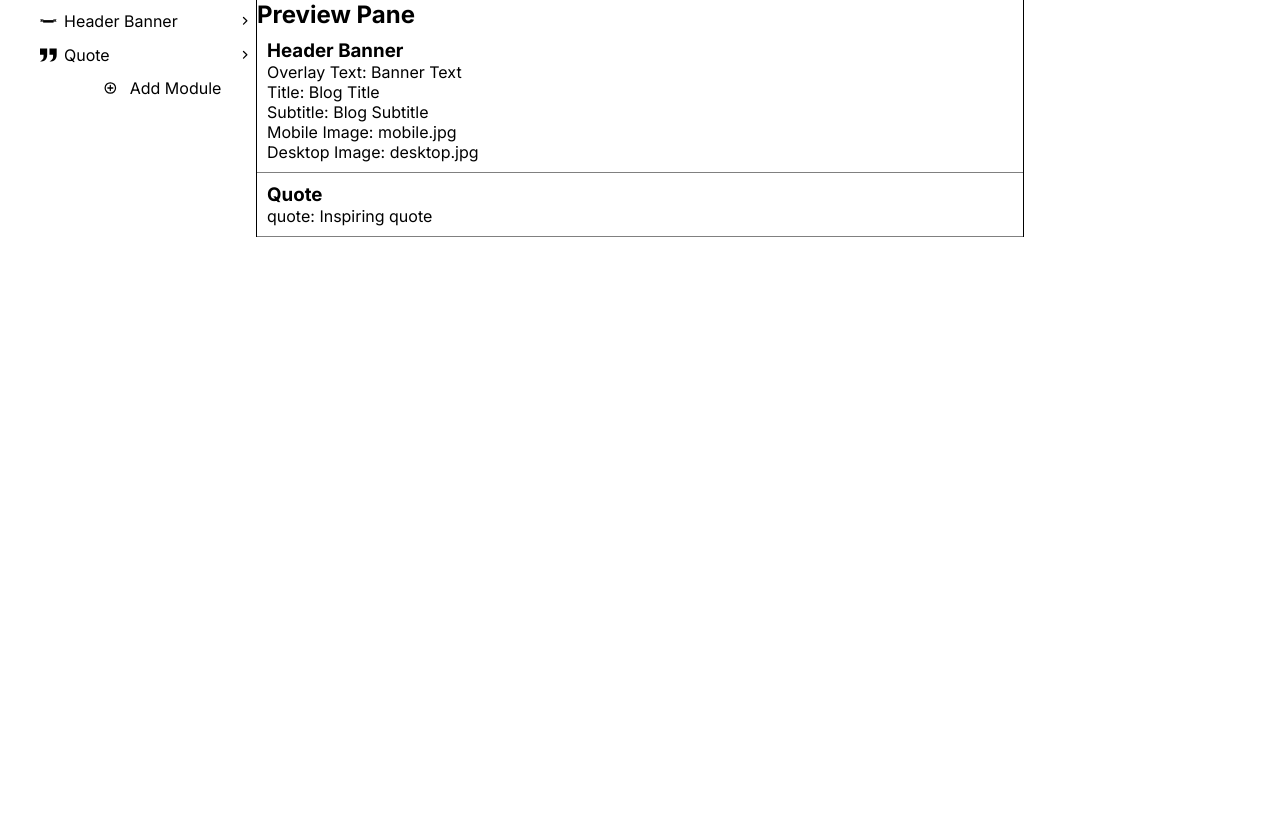
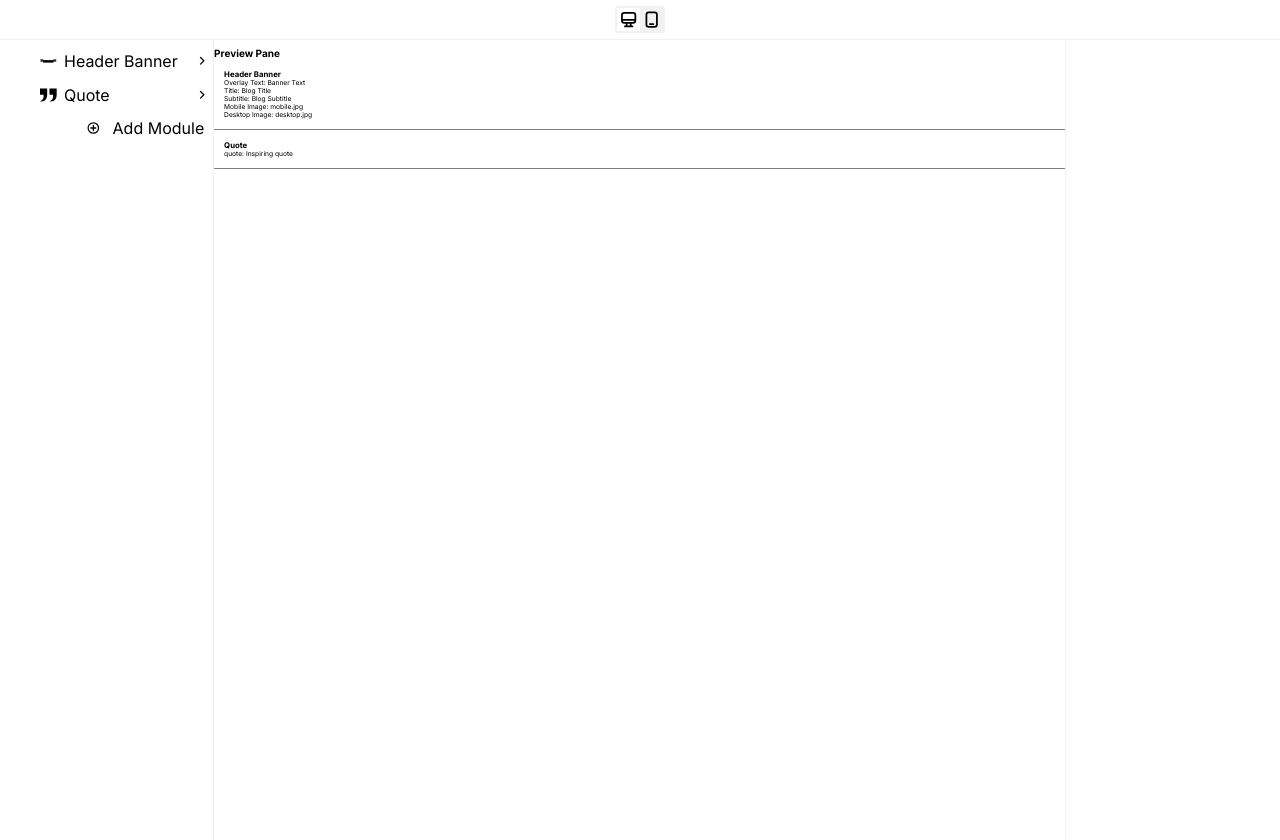
Before and after one commit to martinclason123/wol-blog-cms-2.0, a Next.js app in the folder wol-blog-cms-2.0/: page / in a window 1280 px wide. Before the commit the page ends 800 px from the top, so only its background shows below. Built offline with nearby package versions, Linux system fonts and the light colour scheme.

Commit message:
Added view toggle feature

```diff
--- a/wol-blog-cms-2.0/src/components/CMSLayout.tsx
+++ b/wol-blog-cms-2.0/src/components/CMSLayout.tsx
@@ -1,13 +1,17 @@
 // In src/components/CMSLayout.tsx
 import React from "react";
 import { PreviewPane, EditorPane, SelectorPane } from "./panes";
+import HeaderComponent from "./HeaderComponent";
 
 const CMSLayout = () => {
   return (
-    <div className="cms-layout">
-      <SelectorPane />
-      <PreviewPane />
-      <EditorPane />
+    <div>
+      <HeaderComponent />
+      <div className="cms-layout">
+        <SelectorPane />
+        <PreviewPane />
+        <EditorPane />
+      </div>
     </div>
   );
 };
--- a/wol-blog-cms-2.0/src/components/HeaderComponent.tsx
+++ b/wol-blog-cms-2.0/src/components/HeaderComponent.tsx
@@ -0,0 +1,36 @@
+// HeaderComponent.tsx
+"use client";
+import React, { useContext } from "react";
+import {
+  HeaderComponentContainer,
+  HeaderComponentButtons,
+} from "../styles/HeaderComponentStyles";
+import { DesktopIcon, MobileIcon } from "@/svgs";
+import { ModulesContext } from "@/context/ModulesContext";
+
+const HeaderComponent = () => {
+  const { viewMode, toggleViewMode } = useContext(ModulesContext);
+
+  const handleViewModeChange = (mode) => {
+    if (viewMode !== mode) {
+      toggleViewMode();
+    }
+  };
+
+  return (
+    <HeaderComponentContainer>
+      <HeaderComponentButtons>
+        <DesktopIcon
+          onClick={() => handleViewModeChange("desktop")}
+          isActive={viewMode === "desktop"}
+        />
+        <MobileIcon
+          onClick={() => handleViewModeChange("mobile")}
+          isActive={viewMode === "mobile"}
+        />
+      </HeaderComponentButtons>
+    </HeaderComponentContainer>
+  );
+};
+
+export default HeaderComponent;
--- a/wol-blog-cms-2.0/src/components/panes/PreviewPane.tsx
+++ b/wol-blog-cms-2.0/src/components/panes/PreviewPane.tsx
@@ -1,12 +1,16 @@
 "use client";
 import React, { useContext } from "react";
 import { ModulesContext } from "@/context/ModulesContext";
-
+import {
+  PreviewPaneContainer,
+  PreviewModulesWrapper,
+} from "@/styles/PreviewPaneStyles";
 const PreviewPane = () => {
-  const { modules } = useContext(ModulesContext);
+  const { modules, viewMode } = useContext(ModulesContext);
 
   return (
-    <div className="preview-pane">
+    <PreviewPaneContainer>
+      <PreviewModulesWrapper viewMode={viewMode}>
         <h2>Preview Pane</h2>
         {modules.map((module, index) => (
           <div
@@ -21,7 +25,8 @@ const PreviewPane = () => {
             ))}
           </div>
         ))}
-    </div>
+      </PreviewModulesWrapper>
+    </PreviewPaneContainer>
   );
 };
 
--- a/wol-blog-cms-2.0/src/context/ModulesContext.tsx
+++ b/wol-blog-cms-2.0/src/context/ModulesContext.tsx
@@ -2,6 +2,8 @@
 import React, { createContext, useState, ReactNode } from "react";
 import { Module } from "../types/moduleTypes";
 import { createHeaderBannerModule, createQuoteModule } from "../factories";
+
+type ViewMode = "mobile" | "desktop";
 
 // Define the type for the context state
 type ModulesContextState = {
@@ -11,6 +13,8 @@ type ModulesContextState = {
   moveModule: (moduleId: number, direction: "up" | "down") => void;
   selectedModuleId: number | null;
   selectedElementKey: string | null;
+  viewMode: ViewMode;
+  toggleViewMode: () => void;
   setSelectedModuleAndElement: (
     moduleId: number | null,
     elementKey: string | null
@@ -36,6 +40,8 @@ const ModulesContext = createContext<ModulesContextState>({
   selectedElementKey: null,
   setSelectedModuleAndElement: () => {},
   updateModuleElement: () => {},
+  viewMode: "desktop",
+  toggleViewMode: () => {},
 });
 
 const ModulesProvider: React.FC<ModulesProviderProps> = ({ children }) => {
@@ -65,6 +71,12 @@ const ModulesProvider: React.FC<ModulesProviderProps> = ({ children }) => {
     newModules.splice(newIndex, 0, removedModule);
 
     setModules(newModules);
+  };
+
+  const [viewMode, setViewMode] = useState<ViewMode>("desktop");
+
+  const toggleViewMode = () => {
+    setViewMode((prevMode) => (prevMode === "desktop" ? "mobile" : "desktop"));
   };
 
   const setSelectedModuleAndElement = (
@@ -103,6 +115,8 @@ const ModulesProvider: React.FC<ModulesProviderProps> = ({ children }) => {
     selectedElementKey,
     setSelectedModuleAndElement,
     updateModuleElement,
+    viewMode,
+    toggleViewMode,
   };
 
   return (
--- /dev/null
+++ b/wol-blog-cms-2.0/src/styles/HeaderComponentStyles.js
@@ -0,0 +1,19 @@
+import styled from "styled-components";
+import { Container } from "./commonStyles";
+
+export const HeaderComponentContainer = styled(Container)`
+  display: flex;
+  justify-content: center;
+  align-items: center;
+  height: 6em;
+  border-bottom: 1px solid #f1f1f1;
+`;
+
+export const HeaderComponentButtons = styled.div`
+  background-color: #f1f1f1;
+  border-radius: 0.5em;
+  padding: 0.25em;
+  display: flex;
+  justify-content: center;
+  align-items: center;
+`;
--- /dev/null
+++ b/wol-blog-cms-2.0/src/styles/PreviewPaneStyles.js
@@ -0,0 +1,16 @@
+import styled from "styled-components";
+import { Container } from "./commonStyles";
+
+export const PreviewPaneContainer = styled(Container)`
+  width: 80%;
+  border-left: 1px solid #f1f1f1;
+  border-right: 1px solid #f1f1f1;
+  min-height: 100vh;
+  overflow-y: scroll;
+  padding-top: 1em;
+`;
+
+export const PreviewModulesWrapper = styled.div`
+  margin: 0 auto;
+  width: ${(props) => (props.viewMode === "desktop" ? "100%" : "641px")};
+`;
--- a/wol-blog-cms-2.0/src/styles/editorPaneStyles.js
+++ b/wol-blog-cms-2.0/src/styles/editorPaneStyles.js
@@ -23,4 +23,4 @@ export const EditorElementLabel = styled.label`
 
 export const EditorElementInput = styled.input`
   font-size: 2.4em;
-`;
+`
--- /dev/null
+++ b/wol-blog-cms-2.0/src/svgs/DesktopIcon.js
@@ -0,0 +1,24 @@
+import styled from "styled-components";
+const Svg = styled.svg`
+  background-color: ${(props) => (props.isActive ? "#ffffff" : "transparent")};
+  cursor: pointer;
+  width: 3.5em;
+  flex-shrink: 0;
+`;
+const DesktopIcon = ({ isActive, onClick }) => {
+  return (
+    <Svg
+      isActive={isActive}
+      onClick={onClick}
+      xmlns="http://www.w3.org/2000/svg"
+      viewBox="0 0 20 20"
+    >
+      <path
+        fill-rule="evenodd"
+        d="M3.5 6.25a2.75 2.75 0 0 1 2.75-2.75h7.5a2.75 2.75 0 0 1 2.75 2.75v4.5a2.75 2.75 0 0 1-2.75 2.75h-1.25v1.5h.75a.75.75 0 0 1 0 1.5h-6.5a.75.75 0 0 1 0-1.5h.75v-1.5h-1.25a2.75 2.75 0 0 1-2.75-2.75v-4.5Zm5.5 7.25h2v1.5h-2v-1.5Zm-2.75-8.5c-.69 0-1.25.56-1.25 1.25v3.25h10v-3.25c0-.69-.56-1.25-1.25-1.25h-7.5Zm8.725 6c-.116.57-.62 1-1.225 1h-7.5a1.25 1.25 0 0 1-1.225-1h9.95Z"
+      />
+    </Svg>
+  );
+};
+
+export default DesktopIcon;
--- /dev/null
+++ b/wol-blog-cms-2.0/src/svgs/MobileIcon.js
@@ -0,0 +1,25 @@
+import styled from "styled-components";
+const Svg = styled.svg`
+  background-color: ${(props) => (props.isActive ? "#ffffff" : "transparent")};
+  cursor: pointer;
+  width: 3.5em;
+  flex-shrink: 0;
+`;
+const MobileIcon = ({ isActive, onClick }) => {
+  return (
+    <Svg
+      isActive={isActive}
+      onClick={onClick}
+      xmlns="http://www.w3.org/2000/svg"
+      viewBox="0 0 20 20"
+    >
+      <path d="M8.5 13a.75.75 0 0 0 0 1.5h3a.75.75 0 0 0 0-1.5h-3Z" />
+      <path
+        fill-rule="evenodd"
+        d="M7.5 3a2.75 2.75 0 0 0-2.75 2.75v8.5a2.75 2.75 0 0 0 2.75 2.75h5a2.75 2.75 0 0 0 2.75-2.75v-8.5a2.75 2.75 0 0 0-2.75-2.75h-5Zm-1.25 2.75c0-.69.56-1.25 1.25-1.25h5c.69 0 1.25.56 1.25 1.25v8.5c0 .69-.56 1.25-1.25 1.25h-5c-.69 0-1.25-.56-1.25-1.25v-8.5Z"
+      />
+    </Svg>
+  );
+};
+
+export default MobileIcon;
--- a/wol-blog-cms-2.0/src/svgs/index.js
+++ b/wol-blog-cms-2.0/src/svgs/index.js
@@ -6,3 +6,5 @@ export { default as Trash } from "./Trash.js";
 export { default as Plus } from "./Plus.js";
 export { default as Quote } from "./Quote.js";
 export { default as BannerIcon } from "./BannerIcon.js";
+export { default as DesktopIcon } from "./DesktopIcon.js";
+export { default as MobileIcon } from "./MobileIcon.js";
```
Lines whose indentation alone changed are shown as unchanged.
